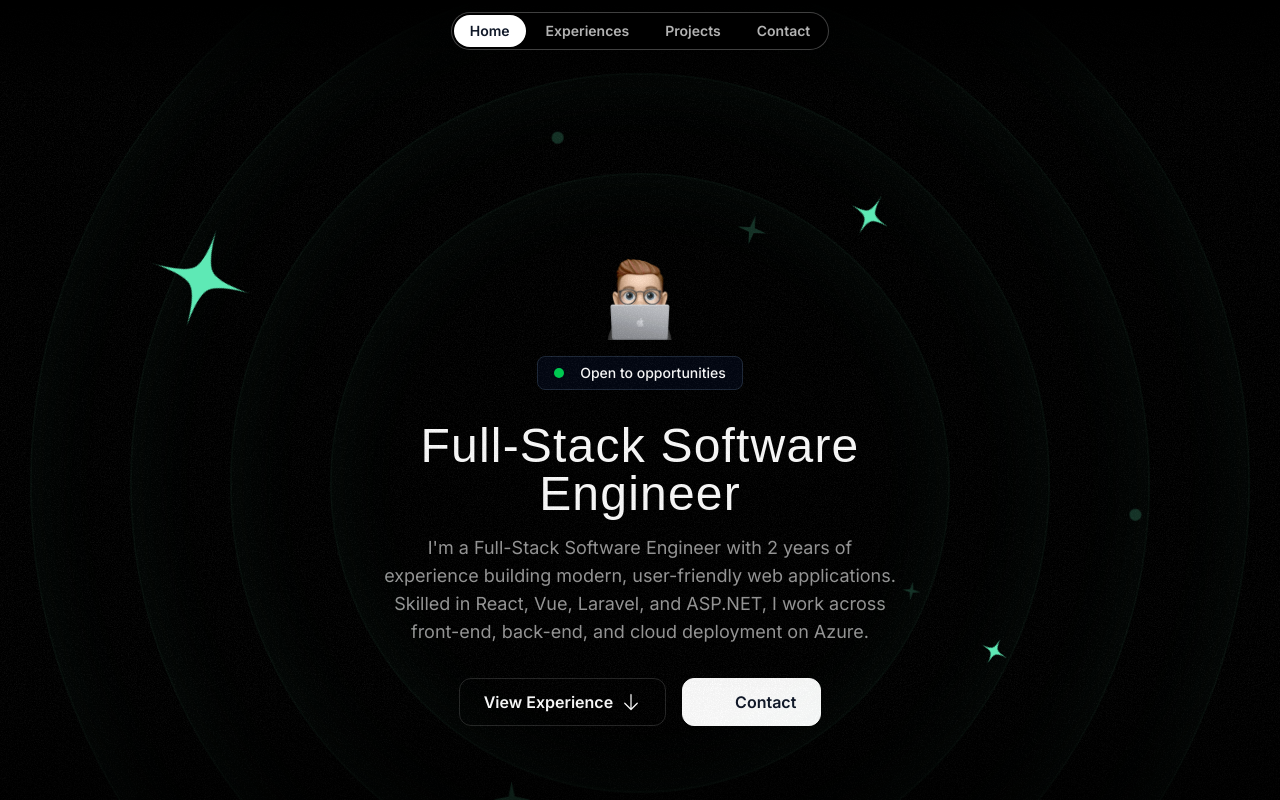
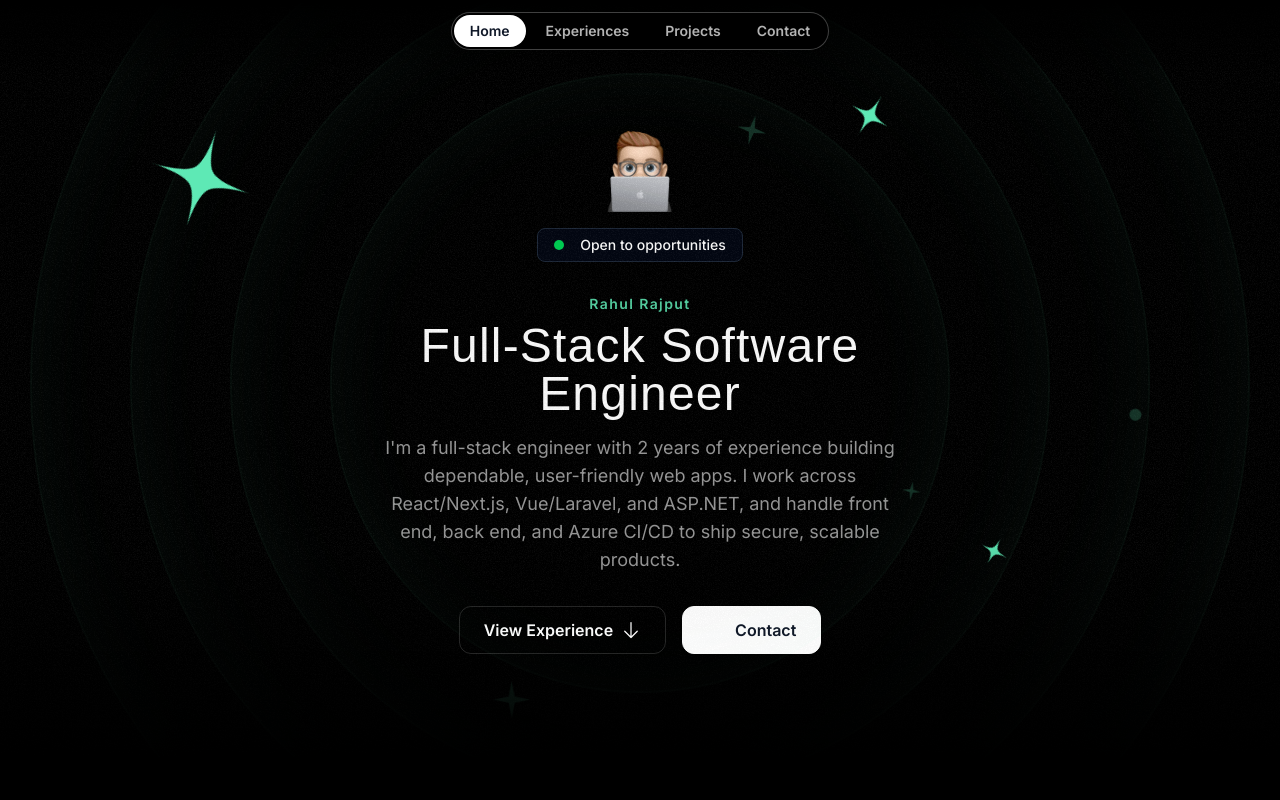
Before and after one commit to rahulrajput34/Portfolio-Website, a Next.js app: page / in a window 1280 px wide. Shown: the top 800 px of the page. Built offline with nearby package versions, Linux system fonts and the light colour scheme; some icons are missing; a web font is replaced by a local one.

Commit message:
fix: update hero section padding and improve personal description for clarity

```diff
--- a/sections/Hero.tsx
+++ b/sections/Hero.tsx
@@ -12,7 +12,7 @@ import { Icon } from "@iconify/react";
 
 export const HeroSection = () => {
   return (
-    <section className="relative overflow-x-clip py-32 md:py-48 lg:py-60">
+    <section className="relative overflow-x-clip py-8 md:py-18 lg:py-28">
       {/* bg rings */}
       <div className="absolute inset-0 flex items-center justify-center pointer-events-none [mask-image:linear-gradient(to_bottom,transparent,black_10%,black_70%,transparent)]">
         <div
@@ -130,7 +130,7 @@ export const HeroSection = () => {
         <div className="flex flex-col items-center">
           <Image
             src={memojiComputer as StaticImageData}
-            alt="Developer behind a laptop"
+            alt="Full-stack engineer at a laptop"
             className="size-[100px]"
           />
           <div className="bg-gray-950 border border-gray-800 px-4 py-1.5 inline-flex items-center gap-4 rounded-lg mt-4">
@@ -139,17 +139,21 @@ export const HeroSection = () => {
             </div>
             <div className="text-sm font-medium">Open to opportunities</div>
           </div>
-          <div className="max-w-lg mx-auto mt-8">
-            <h1 className="font-serif text-3xl md:text-5xl text-center tracking-wide">
+          <div className="max-w-lg mx-auto mt-8 text-center">
+            <p className="text-sm font-semibold tracking-widest text-emerald-300/90">
+              Rahul Rajput
+            </p>
+            <h1 className="font-serif text-3xl md:text-5xl text-center tracking-wide mt-2">
               Full-Stack Software Engineer
             </h1>
             <p className="mt-4 text-center text-white/60 md:text-lg">
-              I&apos;m a Full-Stack Software Engineer with 2 years of experience
-              building modern, user-friendly web applications. Skilled in React,
-              Vue, Laravel, and ASP.NET, I work across front-end, back-end, and
-              cloud deployment on Azure.
+              I&apos;m a full-stack engineer with 2 years of experience building
+              dependable, user-friendly web apps. I work across React/Next.js,
+              Vue/Laravel, and ASP.NET, and handle front end, back end, and
+              Azure CI/CD to ship secure, scalable products.
             </p>
           </div>
+
           <div className="flex flex-col md:flex-row justify-center items-center mt-8 gap-4">
             {/* Experience */}
             <Link
```
